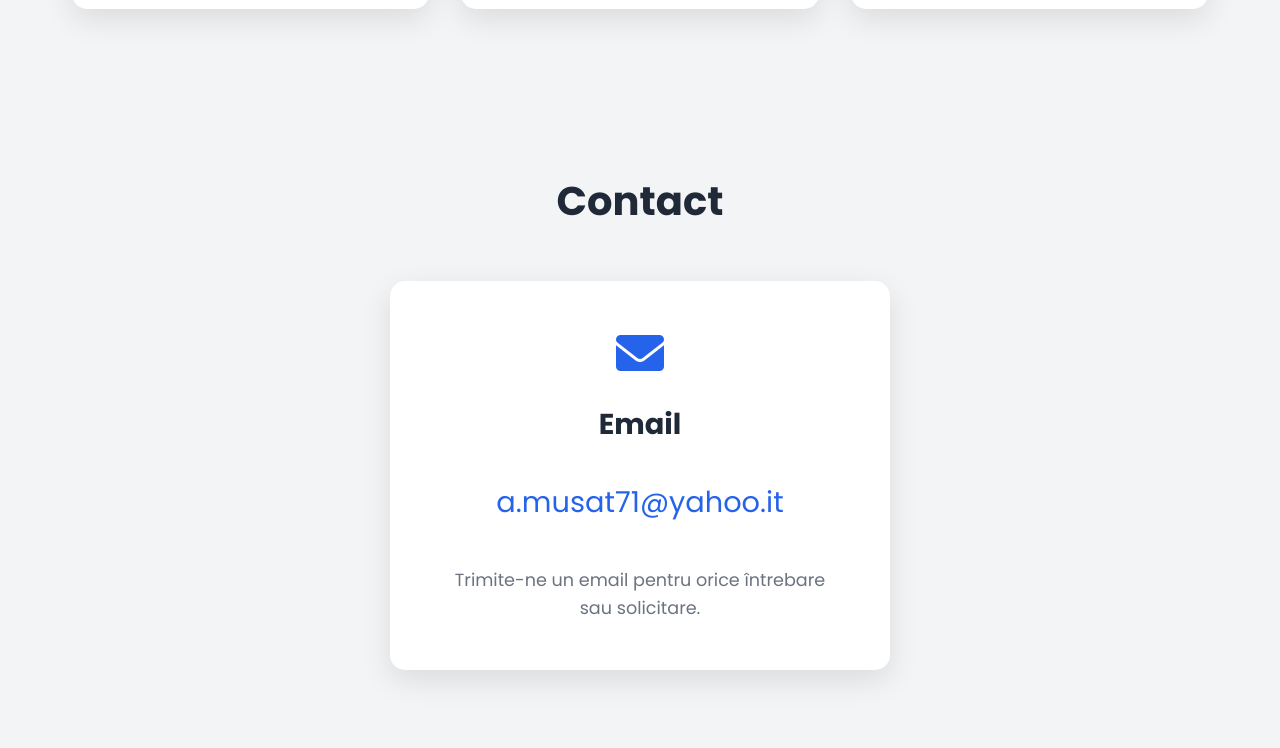
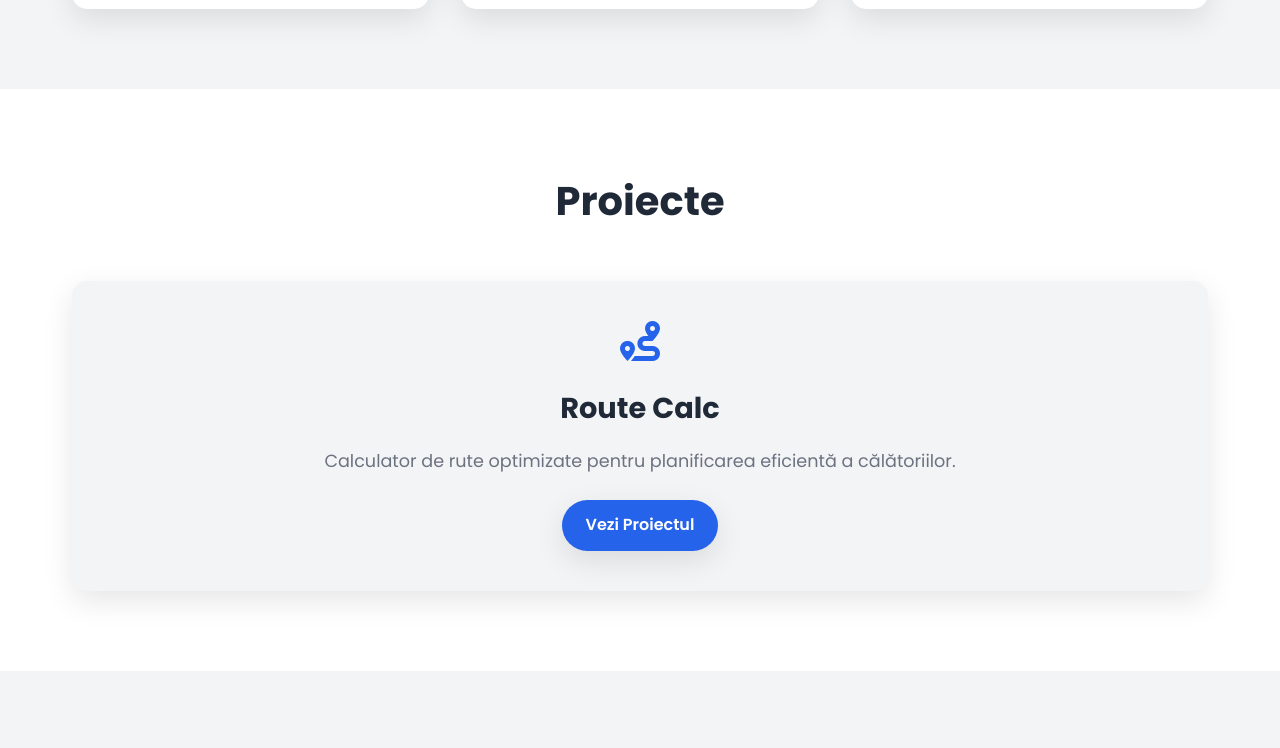
Before and after one commit to Bolout/blue-agency, a plain HTML site: page index.html in a window 1280 px wide. Shown: the part 1695-2443 px from the top of the page. Drawn offline with Linux system fonts and the light colour scheme.

Commit message:
Restore projects section

```diff
--- a/index.html
+++ b/index.html
@@ -98,6 +98,24 @@
         </div>
     </section>
 
+    <section id="projects" class="projects">
+        <div class="container">
+            <h2 data-lang="ro">Proiecte</h2>
+            <h2 data-lang="en" style="display: none;">Projects</h2>
+            <div class="projects-grid">
+                <div class="project-card">
+                    <i class="fas fa-route"></i>
+                    <h3 data-lang="ro">Route Calc</h3>
+                    <h3 data-lang="en" style="display: none;">Route Calc</h3>
+                    <p data-lang="ro">Calculator de rute optimizate pentru planificarea eficientă a călătoriilor.</p>
+                    <p data-lang="en" style="display: none;">Optimized route calculator for efficient travel planning.</p>
+                    <a href="route-calc/" class="project-link" data-lang="ro">Vezi Proiectul</a>
+                    <a href="route-calc/" class="project-link" data-lang="en" style="display: none;">View Project</a>
+                </div>
+            </div>
+        </div>
+    </section>
+
     <section id="contact" class="contact">
         <div class="container">
             <h2 data-lang="ro">Contact</h2>
--- a/styles.css
+++ b/styles.css
@@ -266,6 +266,82 @@ body {
     margin-top: 1.5rem;
 }
 
+/* Projects Section */
+.projects {
+    padding: var(--section-padding);
+    background-color: var(--background);
+}
+
+.projects .container {
+    max-width: 1200px;
+    margin: 0 auto;
+    padding: 0 2rem;
+}
+
+.projects h2 {
+    text-align: center;
+    font-size: var(--heading-size);
+    color: var(--text-color);
+    margin-bottom: 3rem;
+}
+
+.projects-grid {
+    display: grid;
+    grid-template-columns: repeat(auto-fit, minmax(300px, 1fr));
+    gap: 2rem;
+}
+
+.project-card {
+    background: var(--section-bg);
+    padding: 2.5rem;
+    border-radius: var(--border-radius);
+    text-align: center;
+    transition: var(--transition);
+    box-shadow: var(--card-shadow);
+}
+
+.project-card:hover {
+    transform: translateY(-10px);
+    box-shadow: var(--hover-shadow);
+}
+
+.project-card i {
+    font-size: 2.5rem;
+    color: var(--primary-color);
+    margin-bottom: 1.5rem;
+}
+
+.project-card h3 {
+    color: var(--text-color);
+    margin-bottom: 1rem;
+    font-size: var(--subheading-size);
+}
+
+.project-card p {
+    color: var(--light-text);
+    margin-bottom: 1.5rem;
+    line-height: 1.6;
+    font-size: var(--text-size);
+}
+
+.project-link {
+    display: inline-block;
+    padding: 0.8rem 1.5rem;
+    background-color: var(--primary-color);
+    color: white;
+    text-decoration: none;
+    border-radius: 50px;
+    font-weight: 600;
+    transition: var(--transition);
+    box-shadow: var(--card-shadow);
+}
+
+.project-link:hover {
+    background-color: var(--secondary-color);
+    transform: translateY(-3px);
+    box-shadow: var(--hover-shadow);
+}
+
 /* Footer */
 footer {
     background-color: var(--text-color);
```
